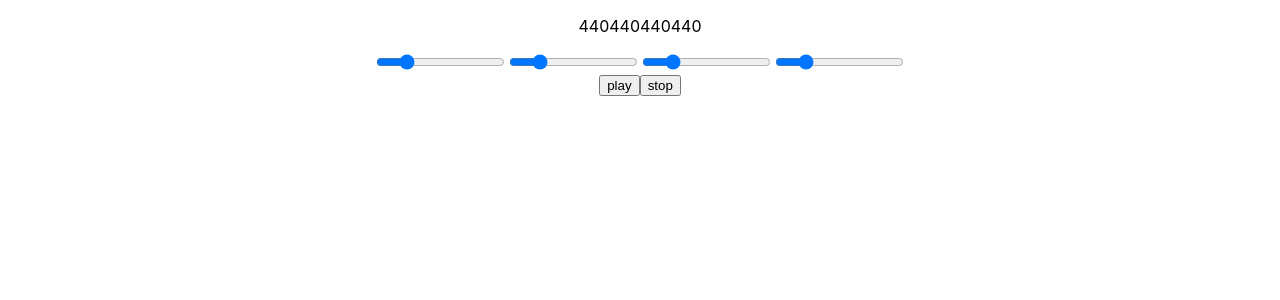
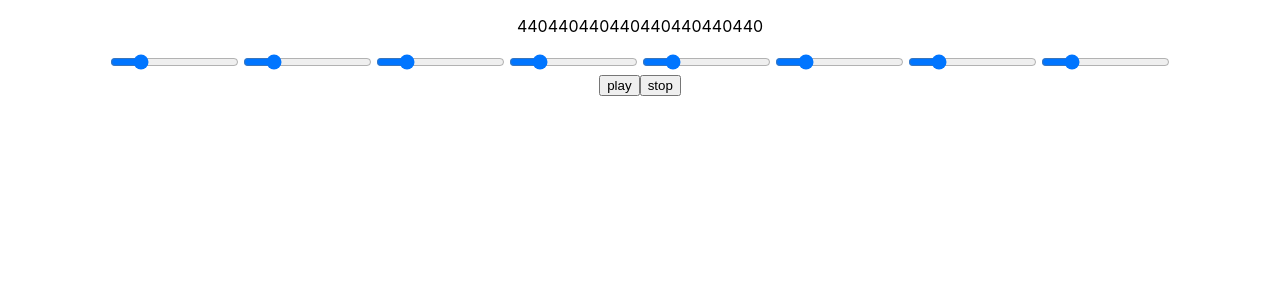
Before and after one commit to mrbenbot/sequencer1, a React (Create React App) app: page / in a window 1280 px wide. Shown: the top 300 px of the page. Built offline with nearby package versions, Linux system fonts and the light colour scheme.

Commit message:
now only need to change length of state.ranges

```diff
--- a/src/App.js
+++ b/src/App.js
@@ -10,7 +10,7 @@ class App extends Component {
 	constructor(props) {
 		super(props);
 		this.state = {
-			ranges: [440, 440, 440, 440],
+			ranges: [440, 440, 440, 440, 440, 440, 440, 440],
 			currentRange: 0,
 			firstTime: true
 		};
@@ -38,7 +38,10 @@ class App extends Component {
 		const { ranges, currentRange } = this.state;
 		this.playSound(ranges[currentRange]);
 		this.setState(state => ({
-			currentRange: state.currentRange < 3 ? state.currentRange + 1 : 0
+			currentRange:
+				state.currentRange < state.ranges.length - 1
+					? state.currentRange + 1
+					: 0
 		}));
 	};
 	playSound = freq => {
```
